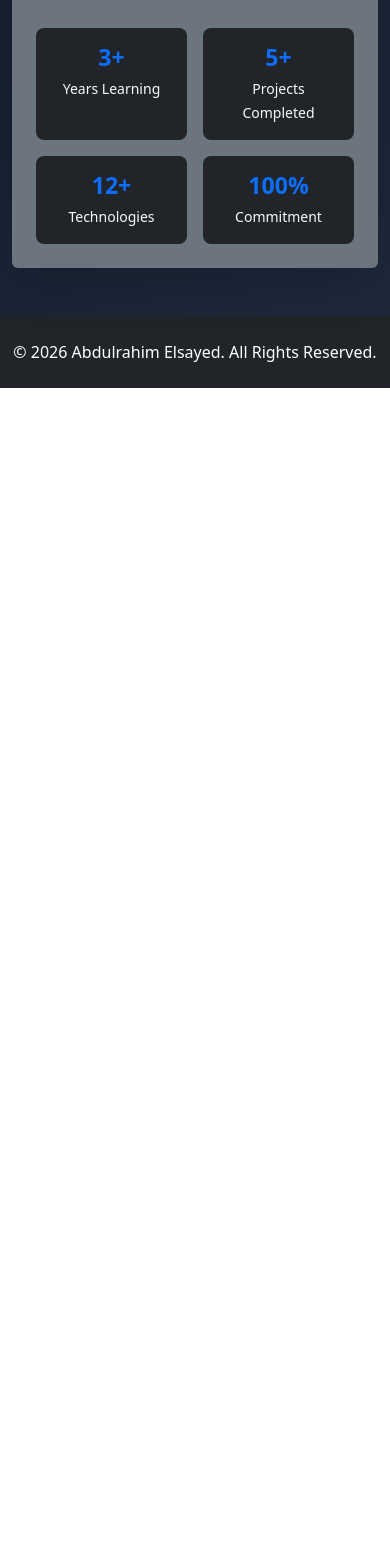
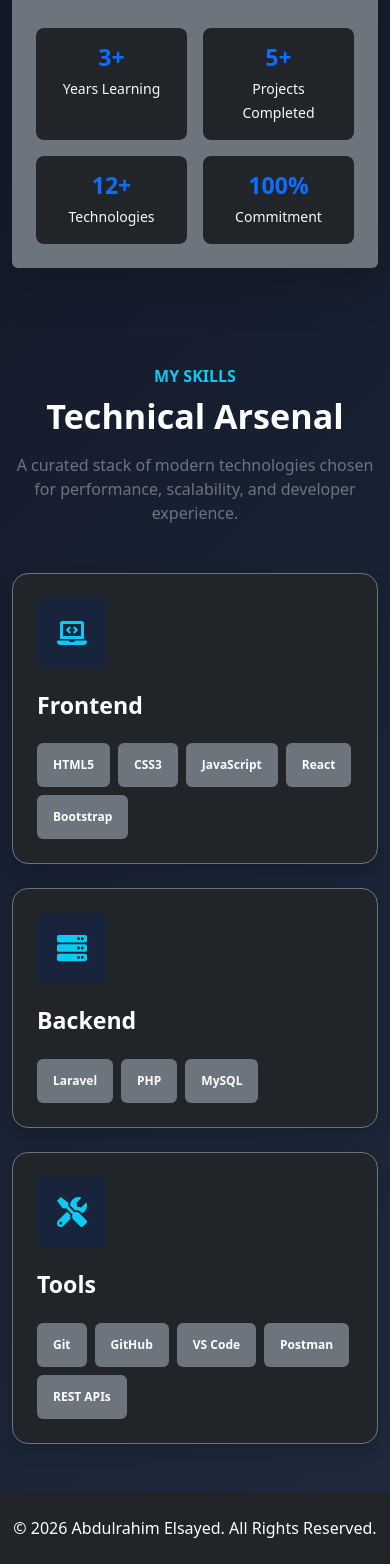
Before and after one commit to Abdo1454/protfoli, a React (Vite) app: page / in a window 390 px wide. Shown: the part 1819-3383 px from the top of the page. Before the commit the page ends 2207 px from the top, so only its background shows below. Built offline with nearby package versions, Linux system fonts and the light colour scheme.

Commit message:
Add responsive skills section

```diff
--- a/src/App.jsx
+++ b/src/App.jsx
@@ -3,6 +3,7 @@ import Footer from './components/Layout/Footer';
 import Hero from './components/Hero/Hero';
 import About from './components/About/About';
 import './index.css';
+import Skills from './components/Skills/Skills';
 function App() {
   return (
     <div className="App">
@@ -10,6 +11,7 @@ function App() {
       <main className="bg-section">
         <Hero />
         <About />
+        <Skills />
       </main>
       <Footer />
     </div>
--- /dev/null
+++ b/src/components/Skills/Skills.jsx
@@ -0,0 +1,128 @@
+import {
+  FaLaptopCode,
+  FaServer,
+  FaTools,
+} from "react-icons/fa";
+
+function Skills() {
+  return (
+    <section id="skills" className="py-5">
+      <div className="container">
+
+        {/* Section Header */}
+        <div className="text-center mb-5">
+          <span className="text-info fw-semibold text-uppercase">
+            My Skills
+          </span>
+
+          <h2 className="display-4 fw-bold text-white mt-2">
+            Technical Arsenal
+          </h2>
+
+          <p
+            className="text-secondary mx-auto mt-3"
+            style={{ maxWidth: "650px" }}
+          >
+            A curated stack of modern technologies chosen for performance,
+            scalability, and developer experience.
+          </p>
+        </div>
+
+        <div className="row g-4">
+
+          {/* Frontend */}
+          <div className="col-lg-4">
+            <div className="card bg-dark border border-secondary rounded-4 shadow h-100 p-4">
+
+              <div
+                className="d-flex justify-content-center align-items-center rounded-3 mb-4"
+                style={{
+                  width: "70px",
+                  height: "70px",
+                  background: "#18243b",
+                }}
+              >
+                <FaLaptopCode size={30} className="text-info" />
+              </div>
+
+              <h3 className="text-white fw-bold mb-4">
+                Frontend
+              </h3>
+
+              <div className="d-flex flex-wrap gap-2">
+                <span className="badge bg-secondary p-3">HTML5</span>
+                <span className="badge bg-secondary p-3">CSS3</span>
+                <span className="badge bg-secondary p-3">JavaScript</span>
+                <span className="badge bg-secondary p-3">React</span>
+                <span className="badge bg-secondary p-3">Bootstrap</span>
+              </div>
+
+            </div>
+          </div>
+
+          {/* Backend */}
+          <div className="col-lg-4">
+            <div className="card bg-dark border border-secondary rounded-4 shadow h-100 p-4">
+
+              <div
+                className="d-flex justify-content-center align-items-center rounded-3 mb-4"
+                style={{
+                  width: "70px",
+                  height: "70px",
+                  background: "#18243b",
+                }}
+              >
+                <FaServer size={30} className="text-info" />
+              </div>
+
+              <h3 className="text-white fw-bold mb-4">
+                Backend
+              </h3>
+
+              <div className="d-flex flex-wrap gap-2">
+                <span className="badge bg-secondary p-3">Laravel</span>
+                <span className="badge bg-secondary p-3">PHP</span>
+                <span className="badge bg-secondary p-3">MySQL</span>
+              </div>
+
+            </div>
+          </div>
+
+          {/* Tools */}
+          <div className="col-lg-4">
+            <div className="card bg-dark border border-secondary rounded-4 shadow h-100 p-4">
+
+              <div
+                className="d-flex justify-content-center align-items-center rounded-3 mb-4"
+                style={{
+                  width: "70px",
+                  height: "70px",
+                  background: "#18243b",
+                }}
+              >
+                <FaTools size={30} className="text-info" />
+              </div>
+
+              <h3 className="text-white fw-bold mb-4">
+                Tools
+              </h3>
+
+              <div className="d-flex flex-wrap gap-2">
+                <span className="badge bg-secondary p-3">Git</span>
+                <span className="badge bg-secondary p-3">GitHub</span>
+                <span className="badge bg-secondary p-3">VS Code</span>
+                <span className="badge bg-secondary p-3">Postman</span>
+                <span className="badge bg-secondary p-3">REST APIs</span>
+              </div>
+
+            </div>
+          </div>
+
+        </div>
+
+      </div>
+    </section>
+  );
+}
+
+export default Skills;
```
